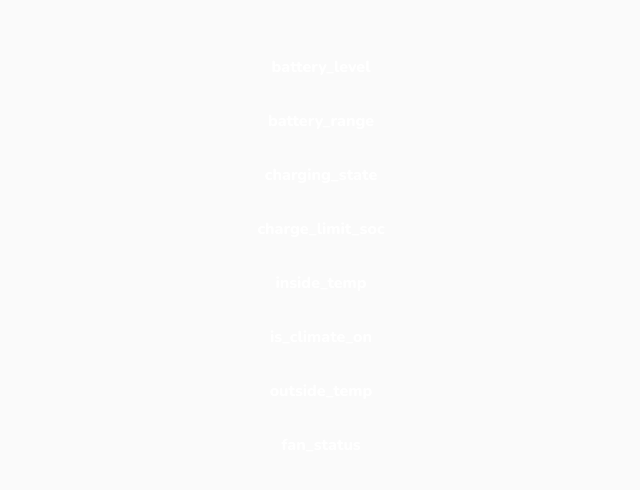
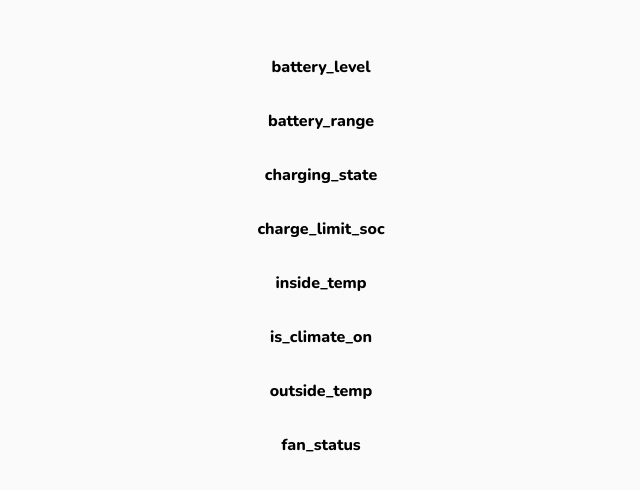
Before and after one commit to Raaydon/tsla-dashboard, a React (Create React App) app: page / in a window 1280 px wide. Shown: the part 144-634 px from the top of the page, without its empty margins (319-959 px from the left). Built offline with nearby package versions, Linux system fonts and the light colour scheme; no server answers.

Commit message:
dura auto-backup

```diff
--- a/src/components/DataCard.js
+++ b/src/components/DataCard.js
@@ -11,7 +11,7 @@ const DataCard = (props) => {
 	console.log(props);
 	return (
 		<div className="card">
-			<div className="card__content">
+			<div className="card__body">
 				<p>{props.label}</p>
 				<p>{renderMetric(props.metric)}</p>
 			</div>
```
